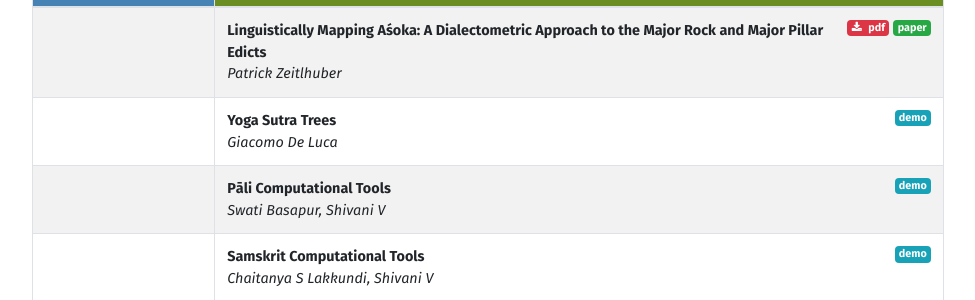
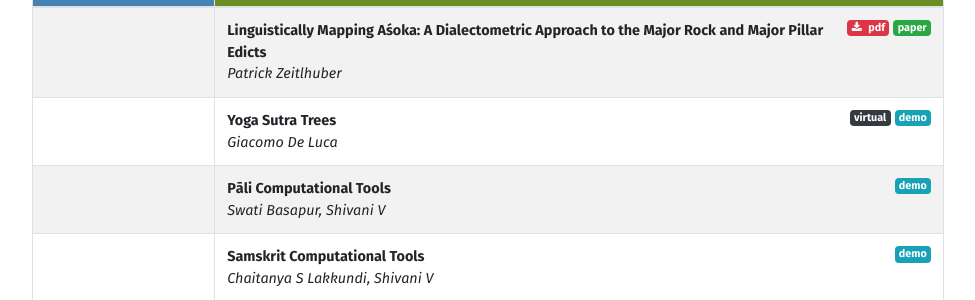
Before and after one commit to iscls/iscls-conference-template, a Jekyll site: the page built from program.html, in a window 1280 px wide and 900 px high, scrolled down 1510 px. Shown: the part 149-449 px from the top of the window, without its empty margins (152-1127 px from the left). Built offline with Jekyll 4.4.1, drawn with Linux system fonts in a browser that asks for light colours.

Commit message:
docs(minor): mark one talk as virtual in iscls2024 program

```diff
--- a/_data/program.yml
+++ b/_data/program.yml
@@ -119,6 +119,7 @@ schedule:
         speakers: "Giacomo De Luca"
         type: "demo"
         id: "28"
+        virtual: true
       - title: "Pāli Computational Tools"
         speakers: "Swati Basapur, Shivani V"
         type: "demo"
--- a/program.html
+++ b/program.html
@@ -116,23 +116,18 @@ slide_id: 4
                             {% endif %}
                         </td>
                         <td>
-                            {% if event.virtual %}
-                            <span class="badge badge-dark float-right">
-                                virtual
-                            </span>
-                            {% endif %}
                             {% if event.type %}
                             {% if site.data.program.event_style contains event.type %}
-                            <span {% if site.data.program.event_style[event.type].style %}style="{{site.data.program.event_style[event.type].style}}"{% endif %} class="badge {{site.data.program.event_style[event.type].classes}} float-right">
+                            <span {% if site.data.program.event_style[event.type].style %}style="{{site.data.program.event_style[event.type].style}}"{% endif %} class="badge {{site.data.program.event_style[event.type].classes}} float-right ml-1">
                             {% else %}
-                            <span class="badge badge-dark float-right">
+                            <span class="badge badge-dark float-right ml-1">
                             {% endif %}
                                 {{event.type}}
                             </span>
                             {% endif %}
                             {% if event.link %}
                             <a href="{{event.link.url}}" target="_blank" rel="noopener noreferrer">
-                            <span class="badge badge-danger float-right mx-1">
+                            <span class="badge badge-danger float-right ml-1">
                                 {% if event.link.type == "pdf" %}
                                 <i class="fa fa-download mr-1"></i>
                                 pdf
@@ -141,6 +136,11 @@ slide_id: 4
                                 {% endif %}
                             </span>
                             </a>
+                            {% endif %}
+                            {% if event.virtual %}
+                            <span class="badge badge-dark float-right ml-1">
+                                virtual
+                            </span>
                             {% endif %}
                             <p class="my-0"><b>{{event.title}}</b></p>
                             <p class="my-0"><i>{{event.speakers}}</i></p>
```
Also changed, not shown: _scripts/build_schedule.py (+3 -4 lines), 1 other file.
